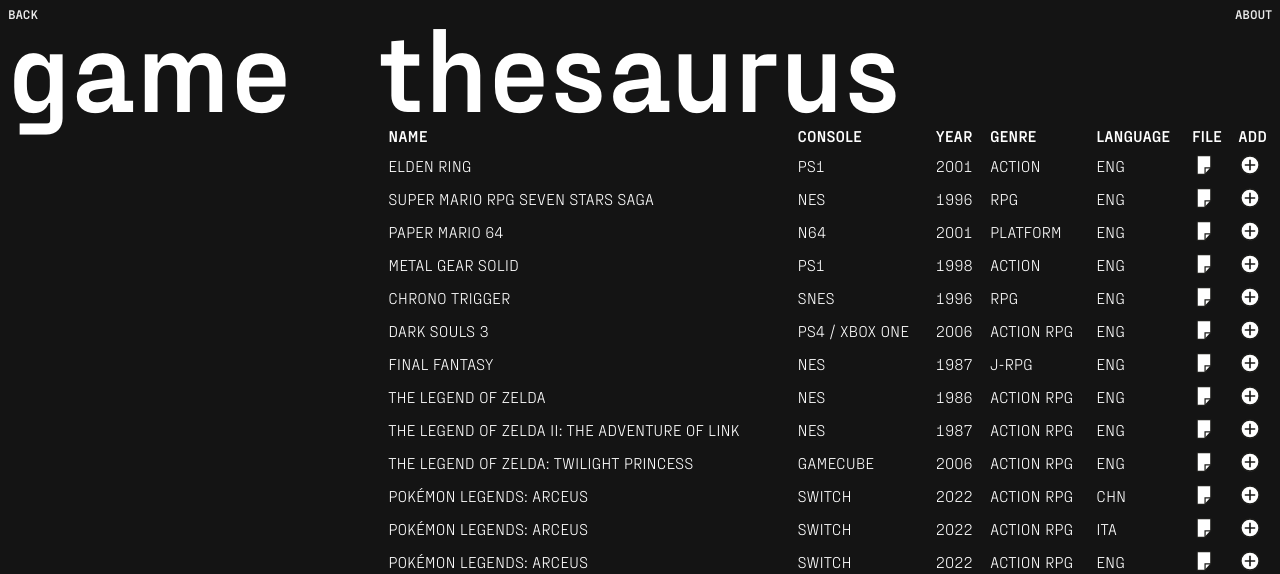
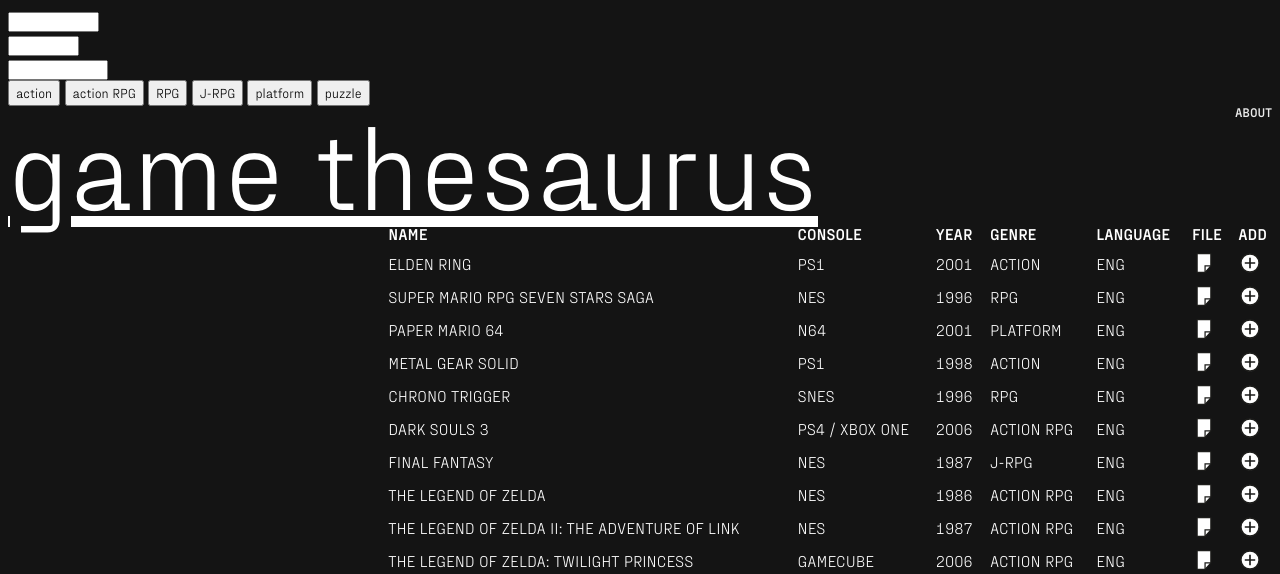
Before and after one commit to schlatterca/game_thesaurus, a plain HTML site: page list.html in a window 1280 px wide. Shown: the top 574 px of the page. Drawn offline with nearby package versions, Linux system fonts and the light colour scheme; a script that the page names is missing.

Commit message:
Update list.html

```diff
--- a/list.html
+++ b/list.html
@@ -35,9 +35,63 @@
     </div>
 </div>
 
+<div class="filters">
+    <div class="console">
+        <select name="console" id="console_select" onchange="changeConsole(this)">
+            <option value="All">All consoles</option>
+            <option value="Game Boy">Game Boy</option>
+            <option value="NES">NES</option>
+            <option value="N64">N64</option>
+            <option value="PS1">PS1</option>
+            <option value="PS2">PS2</option>
+            <option value="PS3">PS3</option>
+            <option value="SNES">SNES</option>
+            <option value="Switch">Switch</option>
+            <option value="WII">WII</option>
+            <option value="XBox One">XBox One</option>
+        </select>
+    </div>
+    <div class="year">
+        <select name="year" id="year_select" onchange="changeYear(this)">
+            <option value="All">All years</option>
+            <option value="1986">1986</option>
+            <option value="1987">1987</option>
+            <option value="1996">1996</option>
+            <option value="1998">1998</option>
+            <option value="2001">2001</option>
+            <option value="2005">2005</option>
+            <option value="2006">2006</option>
+            <option value="2007">2007</option>
+            <option value="2010">2010</option>
+            <option value="2011">2011</option>
+            <option value="2022">2022</option>
+        </select>
+    </div>
+    <div class="lang">
+        <select name="lang" id="lang_select">
+            <option value="All">All languages</option>
+            <option value="CHN">CHN</option>
+            <option value="DEU">DEU</option>
+            <option value="ENG">ENG</option>
+            <option value="ESP">ESP</option>
+            <option value="FRA">FRA</option>
+            <option value="ITA">ITA</option>
+            <option value="JAP">JAP</option>
+        </select>
+    </div>
+    <div class="genres">
+        <button>action</button>
+        <button>action RPG</button>
+        <button>RPG</button>
+        <button>J-RPG</button>
+        <button>platform</button>
+        <button>puzzle</button>
+    </div>
+</div>
+
 <div class="site_title">
-    <a href='index.html' class="back_button"><p>back</p></a>
-    <p class="big_title">game&nbsp;&nbsp;&nbsp;thesaurus</p>
+    <!--a href='index.html' class="back_button"><p>back</p></a-->
+    <p class="big_title"><a href='index.html'>game thesaurus</a></p>
     <p class="about_button" onclick="toggleAbout()">about</p>
 </div>
 
```
